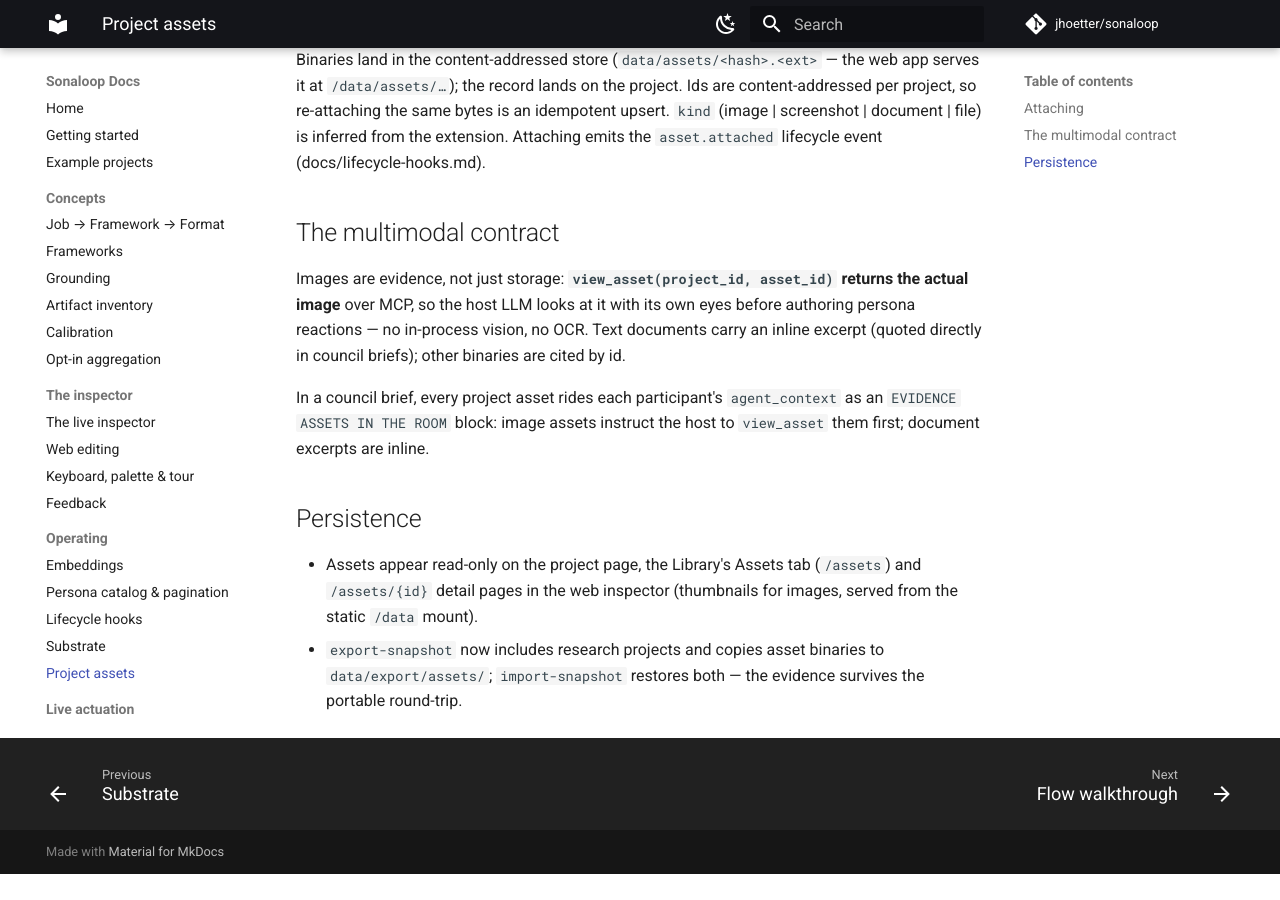
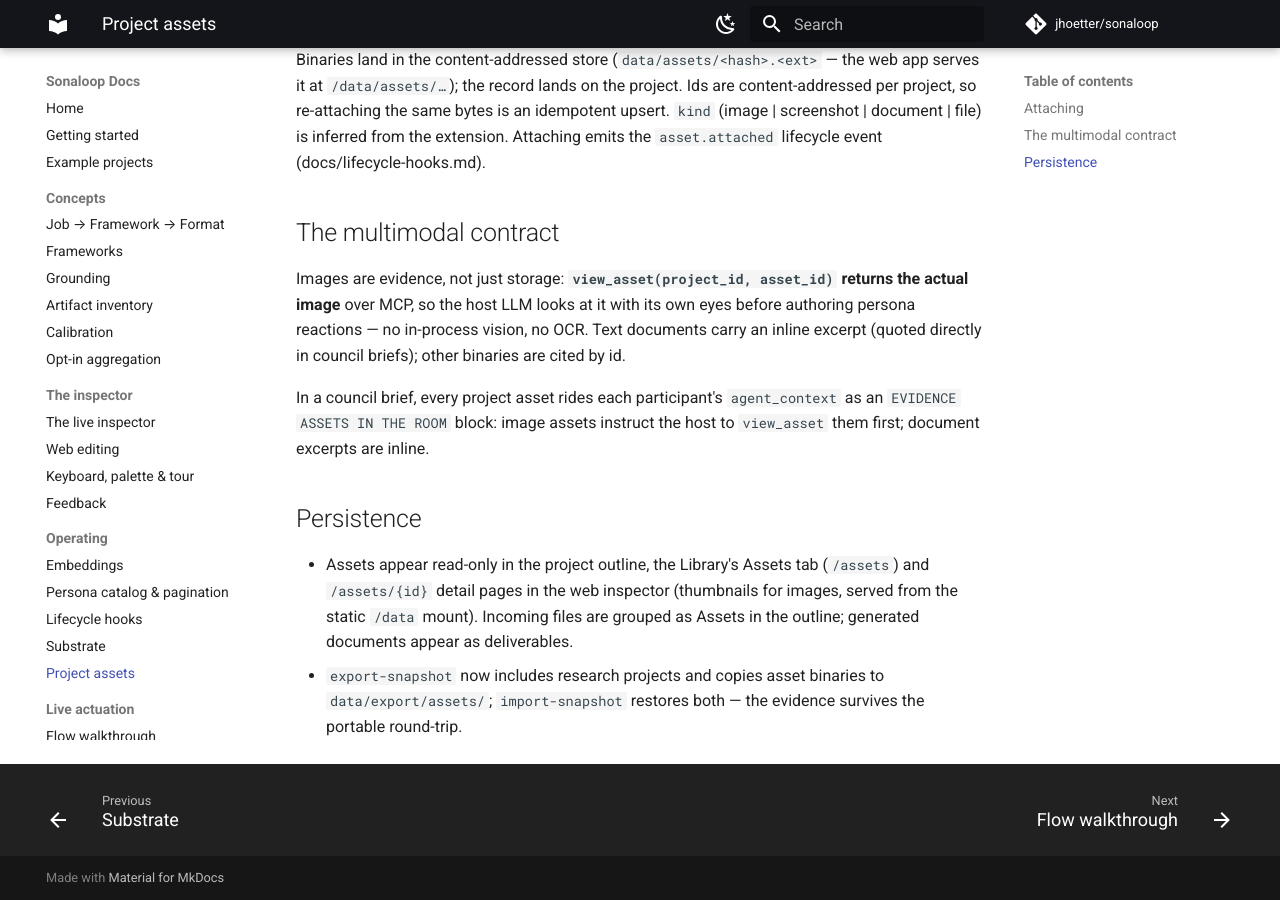
Before and after one commit to jhoetter/sonaloop-docs, an MkDocs documentation site: the page built from docs/project-assets.md, in a window 1280 px wide and 900 px high, scrolled down 694 px. Built offline with MkDocs 1.6.1 and Material for MkDocs 9.7.7, drawn with Linux system fonts in a browser that asks for light colours; comment, search, counter and statistics services are not loaded; before the commit the page ends 1568 px from its top, so only the background shows below that.

Commit message:
Document project asset outline placement

```diff
--- a/docs/project-assets.md
+++ b/docs/project-assets.md
@@ -46,9 +46,10 @@ instruct the host to `view_asset` them first; document excerpts are inline.
 
 ## Persistence
 
-- Assets appear read-only on the project page, the Library's Assets tab (`/assets`) and
+- Assets appear read-only in the project outline, the Library's Assets tab (`/assets`) and
   `/assets/{id}` detail pages in the web inspector (thumbnails for images, served from the
-  static `/data` mount).
+  static `/data` mount). Incoming files are grouped as Assets in the outline; generated
+  documents appear as deliverables.
 - `export-snapshot` now includes research projects and copies asset binaries to
   `data/export/assets/`; `import-snapshot` restores both — the evidence survives
   the portable round-trip.
```
Also changed, not shown: docs/artifact-inventory.md (+2 -2 lines).
